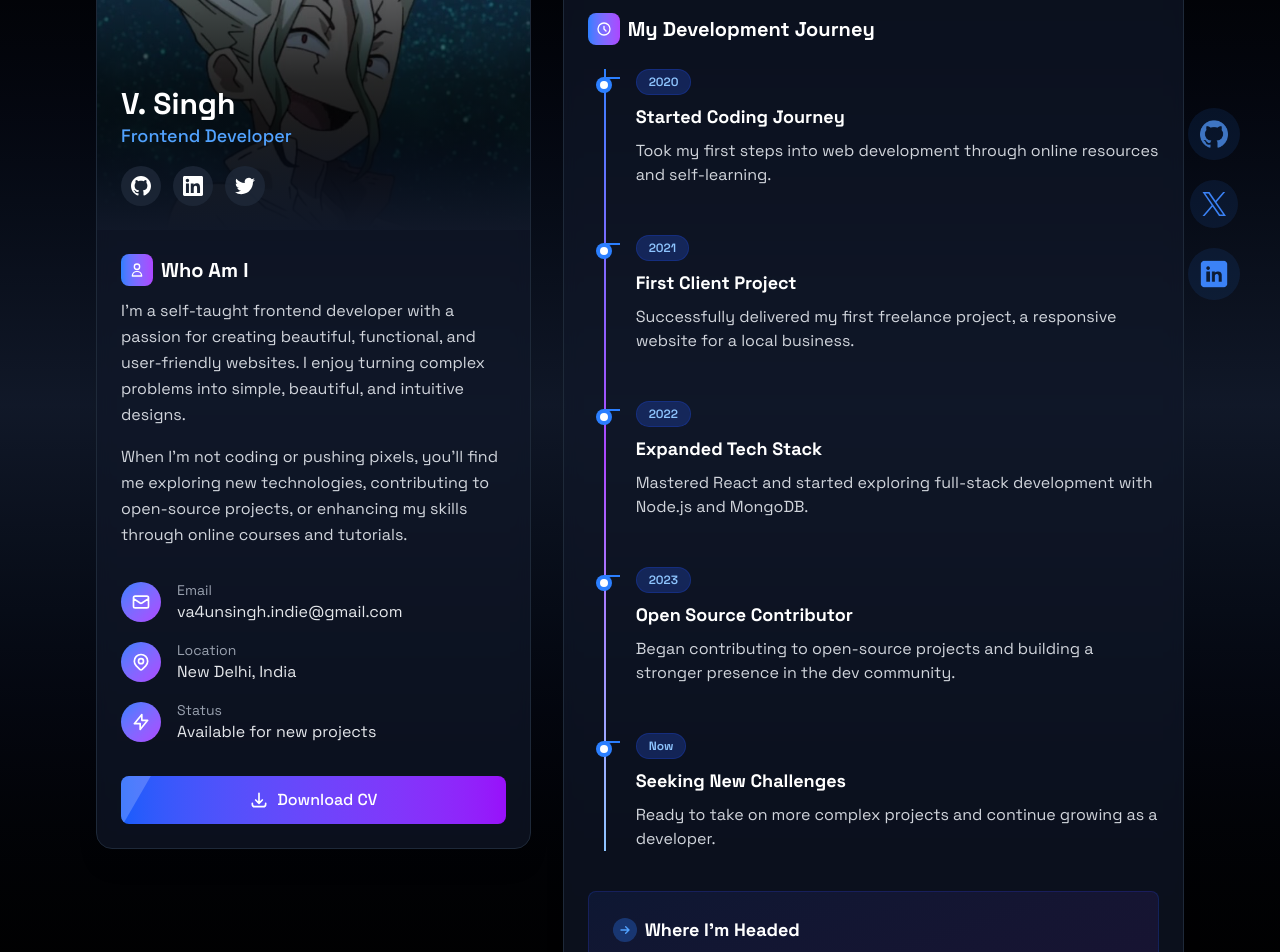
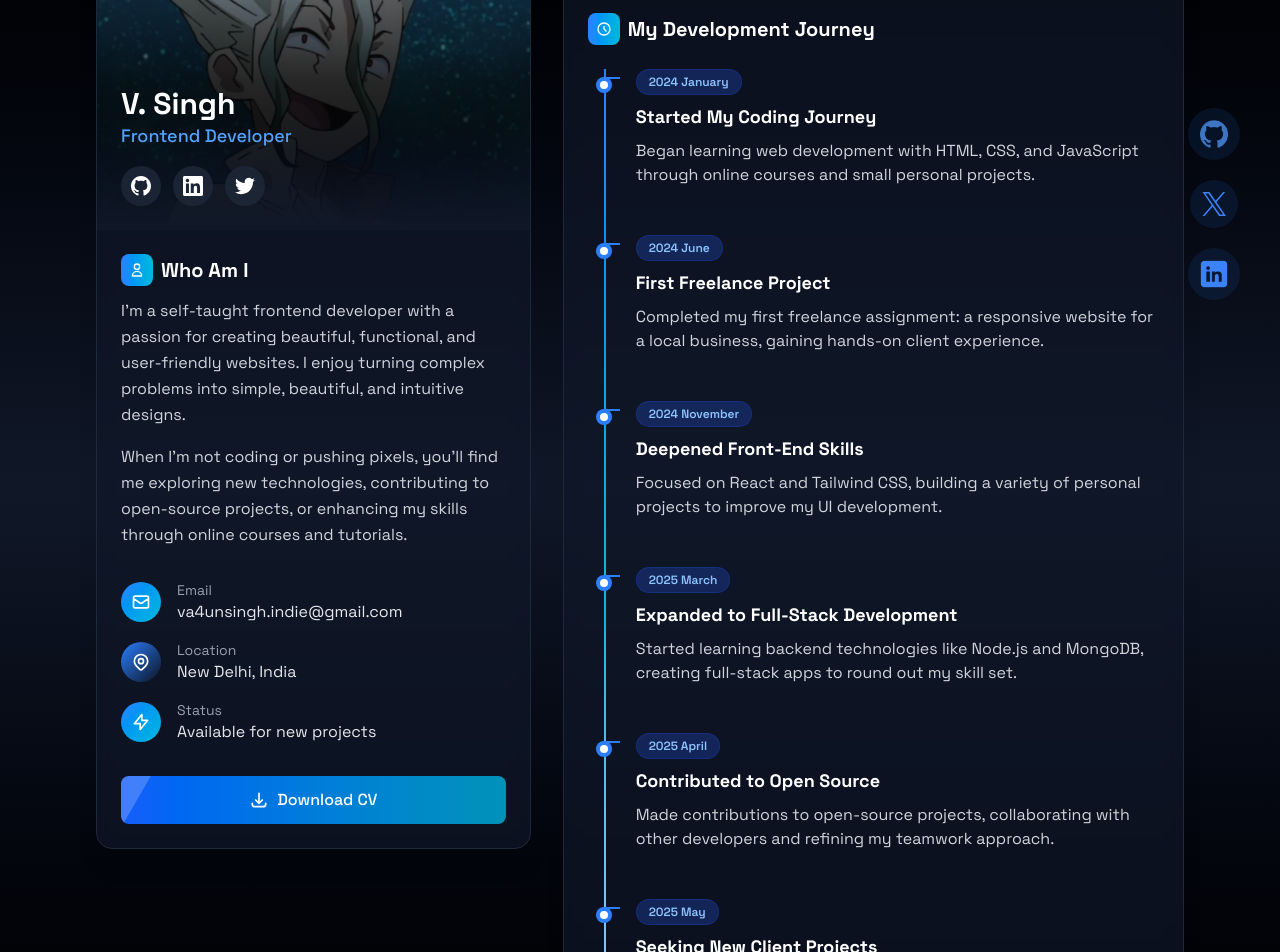
Before and after one commit to va4unsingh/PortfolioWebsite, a React (Vite) app in the folder myPortfolioWebsite/: page /about in a window 1280 px wide. Shown: the part 460-1412 px from the top of the page. Built offline with nearby package versions, Linux system fonts and the light colour scheme.

Commit message:
Done For now

```diff
--- a/myPortfolioWebsite/src/components/sections/Contact.jsx
+++ b/myPortfolioWebsite/src/components/sections/Contact.jsx
@@ -31,7 +31,7 @@ function Contact() {
   return (
     <section
       id="contact"
-      className="min-h-[70vh] flex items-center justify-center py-20 xl:mt-30 "
+      className="min-h-[70vh] flex items-center justify-center py-20 mt-25 xl:mt40 "
     >
       <RevealOnScroll>
         <div className="px-4 w-[350px] xl:w-[900px] md:w-[600px] lg:w-[750px] sm:w-[500px] ">
--- a/myPortfolioWebsite/src/components/sections/RealAbout.jsx
+++ b/myPortfolioWebsite/src/components/sections/RealAbout.jsx
@@ -14,84 +14,81 @@ function RealAbout() {
   // Journey timeline data
   const journeyTimeline = [
     {
-      year: "2020",
-      title: "Started Coding Journey",
+      year: "2024 January",
+      title: "Started My Coding Journey",
       description:
-        "Took my first steps into web development through online resources and self-learning.",
+        "Began learning web development with HTML, CSS, and JavaScript through online courses and small personal projects.",
     },
     {
-      year: "2021",
-      title: "First Client Project",
+      year: "2024 June",
+      title: "First Freelance Project",
       description:
-        "Successfully delivered my first freelance project, a responsive website for a local business.",
+        "Completed my first freelance assignment: a responsive website for a local business, gaining hands-on client experience.",
     },
     {
-      year: "2022",
-      title: "Expanded Tech Stack",
+      year: "2024 November",
+      title: "Deepened Front-End Skills",
       description:
-        "Mastered React and started exploring full-stack development with Node.js and MongoDB.",
+        "Focused on React and Tailwind CSS, building a variety of personal projects to improve my UI development.",
     },
     {
-      year: "2023",
-      title: "Open Source Contributor",
+      year: "2025 March",
+      title: "Expanded to Full-Stack Development",
       description:
-        "Began contributing to open-source projects and building a stronger presence in the dev community.",
+        "Started learning backend technologies like Node.js and MongoDB, creating full-stack apps to round out my skill set.",
     },
     {
-      year: "Now",
-      title: "Seeking New Challenges",
+      year: "2025 April",
+      title: "Contributed to Open Source",
       description:
-        "Ready to take on more complex projects and continue growing as a developer.",
+        "Made contributions to open-source projects, collaborating with other developers and refining my teamwork approach.",
+    },
+    {
+      year: "2025 May",
+      title: "Seeking New Client Projects",
+      description:
+        "Looking for exciting opportunities to work with clients on web apps.",
     },
   ];
 
   // Projects I'm proud of
   const projects = [
     {
-      name: "Portfolio Website",
-      description:
-        "My personal portfolio showcasing my journey and projects, built with React and Tailwind CSS.",
-      tech: ["React", "Tailwind CSS", "JavaScript"],
-      color: "from-purple-500 to-indigo-600",
-    },
-    {
-      name: "Weather Dashboard",
+      name: "Comming Soon...",
       description:
         "A responsive weather app that displays current conditions and forecasts using OpenWeather API.",
       tech: ["React", "API Integration", "CSS"],
-      color: "from-blue-500 to-cyan-600",
+      color: "from-cyan-500 to-teal-600",
     },
     {
-      name: "Task Manager",
+      name: "Comming Soon...",
       description:
-        "A full-stack task management application with user authentication and real-time updates.",
-      tech: ["MERN Stack", "Socket.io", "JWT"],
-      color: "from-emerald-500 to-teal-600",
+        "A responsive weather app that displays current conditions and forecasts using OpenWeather API.",
+      tech: ["React", "API Integration", "CSS"],
+      color: "from-cyan-500 to-teal-600",
+    },
+    {
+      name: "Comming Soon...",
+      description:
+        "A responsive weather app that displays current conditions and forecasts using OpenWeather API.",
+      tech: ["React", "API Integration", "CSS"],
+      color: "from-cyan-500 to-teal-600",
     },
   ];
 
   // Personal interests
   const interests = [
     {
-      name: "Web Development",
-      icon: "👨‍💻",
-      desc: "Building beautiful, functional interfaces that solve real problems.",
+      name: "Full-Stack Web Development",
+      icon: "🎯",
+      desc: "Building scalable, user-focused applications with seamless front-end and back-end integration.",
     },
     {
       name: "Open Source",
       icon: "🌍",
-      desc: "Contributing to the community and learning from other developers.",
+      desc: "Collaborating on projects and contributing to codebases that drive growth in the developer community.",
     },
-    {
-      name: "UI/UX Design",
-      icon: "🎨",
-      desc: "Creating intuitive, engaging user experiences that delight people.",
-    },
-    {
-      name: "Reading Tech Blogs",
-      icon: "📚",
-      desc: "Staying updated with the latest trends and best practices.",
-    },
+
     {
       name: "Learning New Technologies",
       icon: "🚀",
@@ -100,7 +97,7 @@ function RealAbout() {
     {
       name: "Problem Solving",
       icon: "🧩",
-      desc: "Finding elegant solutions to complex technical challenges.",
+      desc: "Delivering efficient solutions to complex technical challenges.",
     },
   ];
 
@@ -138,10 +135,8 @@ function RealAbout() {
             transition={{ duration: 0.5 }}
             viewport={{ once: true }}
           >
-            <h2 className="text-5xl font-bold mb-4 text-white bg-clip-text text-transparent bg-gradient-to-r from-blue-400 to-purple-500">
-              About Me
-            </h2>
-            <div className="w-24 h-1 bg-gradient-to-r from-blue-500 to-purple-500 mx-auto mb-8 rounded-full"></div>
+            <h2 className="text-5xl font-bold mb-4  text-blue-400">About Me</h2>
+            <div className="w-24 h-1 bg-gradient-to-r from-blue-500 to-cyan-500 mx-auto mb-8 rounded-full"></div>
             <p className="text-xl max-w-2xl mx-auto text-gray-300 leading-relaxed">
               I create engaging digital experiences that live at the
               intersection of design and technology.
@@ -237,7 +232,7 @@ function RealAbout() {
               {/* Personal Bio */}
               <div className="p-6">
                 <h3 className="text-xl font-bold text-white mb-3 flex items-center">
-                  <span className="w-8 h-8 rounded-lg bg-gradient-to-r from-blue-500 to-purple-500 flex items-center justify-center mr-2">
+                  <span className="w-8 h-8 rounded-lg bg-gradient-to-r from-blue-500 to-cyan-500 flex items-center justify-center mr-2">
                     <svg
                       className="w-4 h-4 text-white"
                       fill="none"
@@ -272,7 +267,7 @@ function RealAbout() {
                 {/* Personal Info with animated icons */}
                 <div className="space-y-4 mt-8">
                   <div className="flex items-center group">
-                    <div className="w-10 h-10 rounded-full bg-gradient-to-br from-blue-500 to-purple-500 flex items-center justify-center flex-shrink-0 group-hover:scale-110 transition-transform duration-300">
+                    <div className="w-10 h-10 rounded-full bg-gradient-to-br from-blue-500 to-cyan-500 flex items-center justify-center flex-shrink-0 group-hover:scale-110 transition-transform duration-300">
                       <svg
                         className="w-5 h-5 text-white"
                         fill="none"
@@ -297,7 +292,10 @@ function RealAbout() {
                   </div>
 
                   <div className="flex items-center group">
-                    <div className="w-10 h-10 rounded-full bg-gradient-to-br from-blue-500 to-purple-500 flex items-center justify-center flex-shrink-0 group-hover:scale-110 transition-transform duration-300">
+                    <div
+                      className="w-10 h-10 rounded-full bg-gradient-to-br from-blue-500 to-cyan
+                    -500 flex items-center justify-center flex-shrink-0 group-hover:scale-110 transition-transform duration-300"
+                    >
                       <svg
                         className="w-5 h-5 text-white"
                         fill="none"
@@ -328,7 +326,7 @@ function RealAbout() {
                   </div>
 
                   <div className="flex items-center group">
-                    <div className="w-10 h-10 rounded-full bg-gradient-to-br from-blue-500 to-purple-500 flex items-center justify-center flex-shrink-0 group-hover:scale-110 transition-transform duration-300">
+                    <div className="w-10 h-10 rounded-full bg-gradient-to-br from-blue-500 to-cyan-500 flex items-center justify-center flex-shrink-0 group-hover:scale-110 transition-transform duration-300">
                       <svg
                         className="w-5 h-5 text-white"
                         fill="none"
@@ -360,7 +358,7 @@ function RealAbout() {
                     className="group relative inline-flex items-center justify-center w-full px-6 py-3 rounded-lg text-white font-medium overflow-hidden"
                   >
                     {/* Button background */}
-                    <span className="absolute inset-0 w-full h-full bg-gradient-to-r from-blue-600 to-purple-600 transition-all duration-300 group-hover:scale-105"></span>
+                    <span className="absolute inset-0 w-full h-full bg-gradient-to-r from-blue-600 to-cyan-600 transition-all duration-300 group-hover:scale-105"></span>
 
                     {/* Button shine effect */}
                     <span className="absolute top-0 left-0 w-20 h-full bg-white/20 skew-x-[-30deg] transition-all duration-500 transform translate-x-[-4rem] group-hover:translate-x-[18rem]"></span>
@@ -442,7 +440,7 @@ function RealAbout() {
                     animate={mounted ? "visible" : "hidden"}
                   >
                     <h3 className="text-xl font-bold text-white mb-6 flex items-center">
-                      <span className="w-8 h-8 rounded-lg bg-gradient-to-r from-blue-500 to-purple-500 flex items-center justify-center mr-2">
+                      <span className="w-8 h-8 rounded-lg bg-gradient-to-r from-blue-500 to-cyan-500 flex items-center justify-center mr-2">
                         <svg
                           className="w-4 h-4 text-white"
                           fill="none"
@@ -464,7 +462,7 @@ function RealAbout() {
                     {/* Fixed alignment in timeline section */}
                     <div className="relative ml-4">
                       {/* Main timeline vertical line - Fixed position */}
-                      <div className="absolute left-0 top-0 bottom-0 w-0.5 bg-gradient-to-b from-blue-500 via-purple-500 to-blue-300"></div>
+                      <div className="absolute left-0 top-0 bottom-0 w-0.5 bg-gradient-to-b from-blue-500 via-cyan-500 to-blue-300"></div>
 
                       {journeyTimeline.map((item, index) => (
                         <motion.div
@@ -500,7 +498,7 @@ function RealAbout() {
                       ))}
                     </div>
 
-                    <div className="mt-10 p-6 rounded-lg bg-gradient-to-br from-blue-900/20 to-purple-900/20 border border-blue-800/30">
+                    <div className="mt-10 p-6 rounded-lg bg-gradient-to-br from-blue-900/20 to-cyan-900/20 border border-blue-800/30">
                       <h4 className="text-lg font-bold text-white mb-3 flex items-center">
                         <span className="w-6 h-6 rounded-full bg-blue-500/30 flex items-center justify-center mr-2">
                           <svg
@@ -547,7 +545,7 @@ function RealAbout() {
                         <motion.div
                           key={index}
                           variants={itemVariants}
-                          className="p-5 rounded-lg bg-gradient-to-br from-gray-800 to-gray-900 hover:from-blue-900/30 hover:to-purple-900/30 transition-colors duration-500 border border-gray-700 hover:border-blue-700"
+                          className="p-5 rounded-lg bg-gradient-to-br from-gray-800 to-gray-900 hover:from-blue-900/30 hover:to-cyan-900/30 transition-colors duration-500 border border-gray-700 hover:border-blue-700"
                         >
                           <div className="flex items-center mb-3">
                             <span className="text-3xl mr-3">
@@ -564,7 +562,7 @@ function RealAbout() {
                       ))}
                     </div>
 
-                    <div className="mt-10 p-6 rounded-lg bg-gradient-to-br from-blue-900/20 to-purple-900/20 border border-blue-800/30">
+                    <div className="mt-10 p-6 rounded-lg bg-gradient-to-br from-blue-900/20 to-cyan-900/20 border border-blue-800/30">
                       <h4 className="text-lg font-bold text-white mb-3">
                         A Bit More About Me
                       </h4>
@@ -574,10 +572,10 @@ function RealAbout() {
                         into a genuine passion for web development.
                       </p>
                       <p className="text-gray-300 leading-relaxed">
-                        I'm constantly expanding my knowledge through coding
+                        I am committed to continuous learning through coding
                         challenges, building personal projects, and contributing
-                        to the developer community. I believe in writing clean,
-                        efficient code and creating intuitive user experiences.
+                        to the developer community. I prioritize writing clean,
+                        efficient, and maintainable code.
                       </p>
                     </div>
                   </motion.div>
@@ -633,7 +631,7 @@ function RealAbout() {
                     <div className="mt-8 text-center">
                       <a
                         href="/projects"
-                        className="inline-flex items-center justify-center px-6 py-3 rounded-lg bg-gradient-to-r from-blue-600 to-purple-600 text-white font-medium transition-all duration-300 transform hover:scale-[1.02] hover:shadow-lg hover:shadow-blue-500/25"
+                        className="inline-flex items-center justify-center px-6 py-3 rounded-lg bg-gradient-to-r from-blue-600 to-cyan-600 text-white font-medium transition-all duration-300 transform hover:scale-[1.02] hover:shadow-lg hover:shadow-blue-500/25"
                       >
                         View All Projects
                         <svg
```
